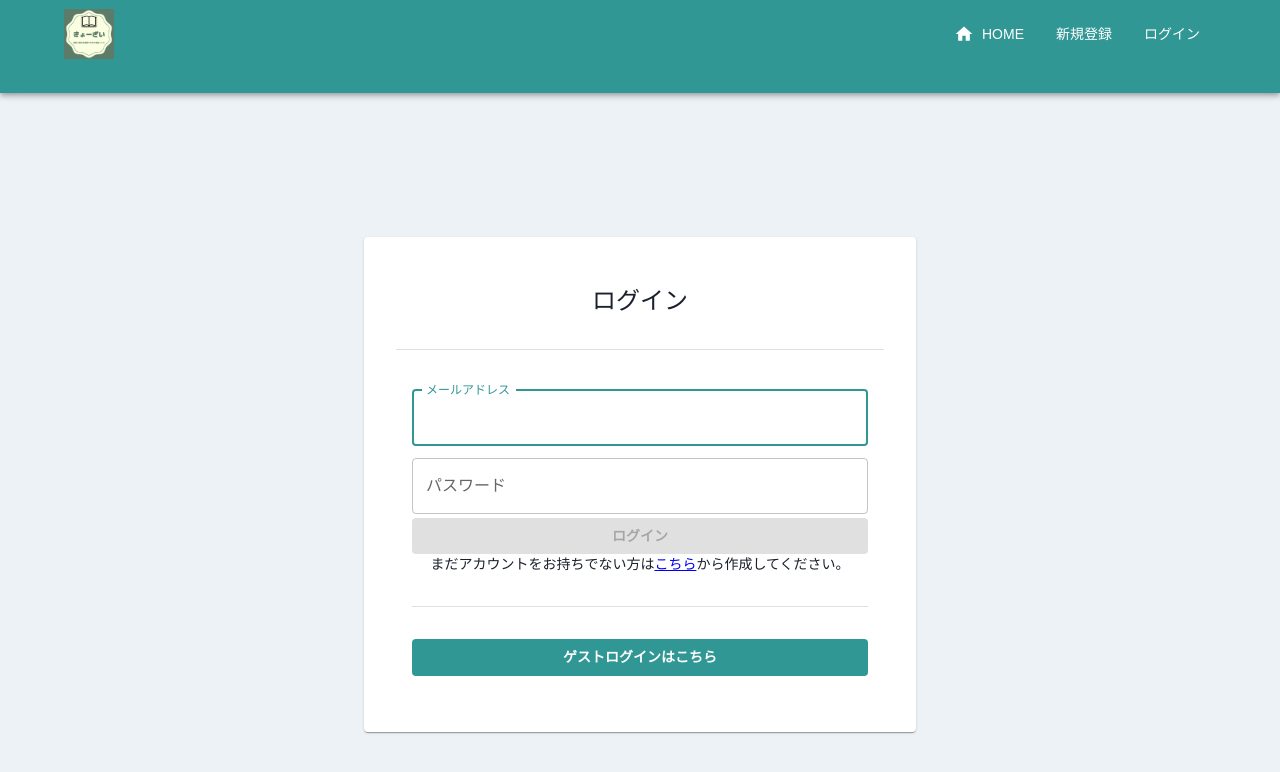
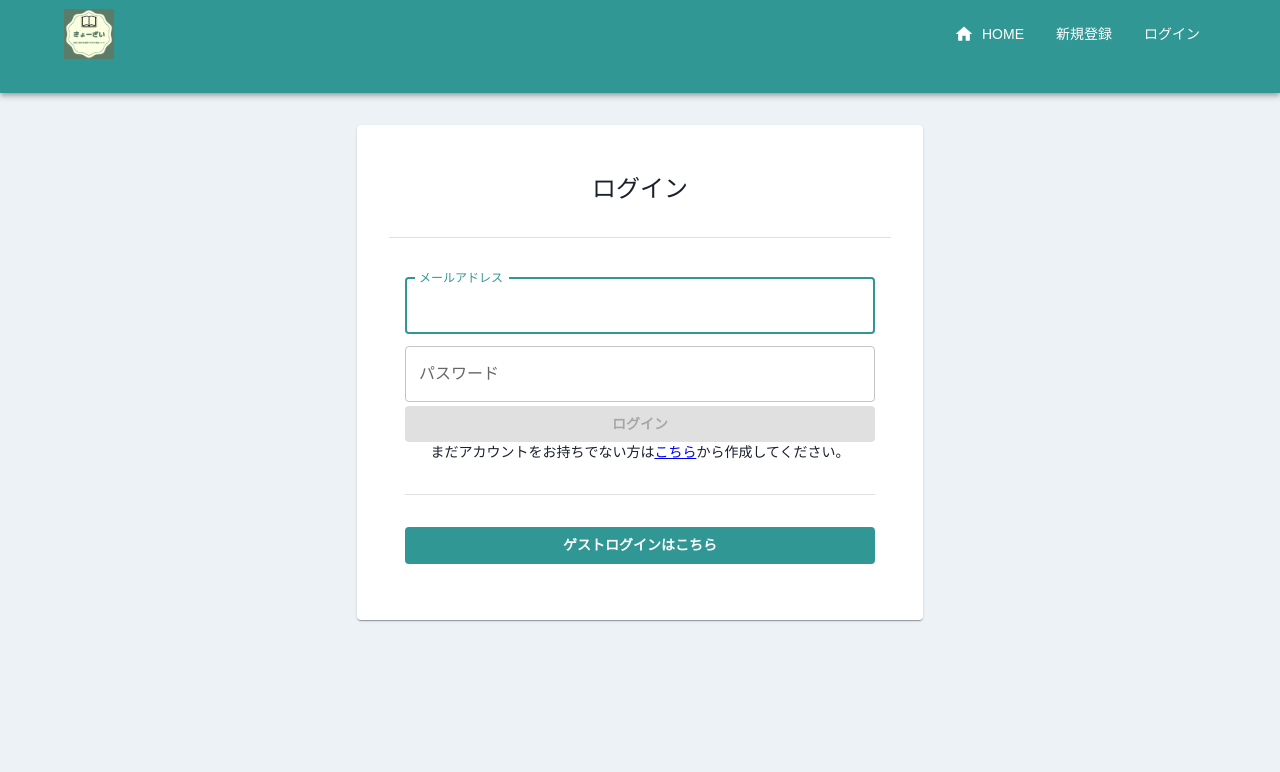
Before and after one commit to sugurufukui/kyo-zai, a React (Create React App) app in the folder front/: page /signin in a window 1280 px wide. Shown: the top 772 px of the page. Built offline with nearby package versions, Linux system fonts and the light colour scheme; what axios-case-converter would draw is missing.

Commit message:
update: 画面幅を最大に変更

```diff
--- a/front/src/components/templates/CommonLayout.tsx
+++ b/front/src/components/templates/CommonLayout.tsx
@@ -18,8 +18,8 @@ export const CommonLayout: FC<Props> = memo((props) => {
         <Header />
       </header>
       <main>
-        <Container maxWidth="sm">
-          <Grid container justifyContent="center" pt={18}>
+        <Container maxWidth="lg">
+          <Grid sx={{ mt: 4 }} container justifyContent="center">
             <Grid item>{children}</Grid>
           </Grid>
         </Container>
```
